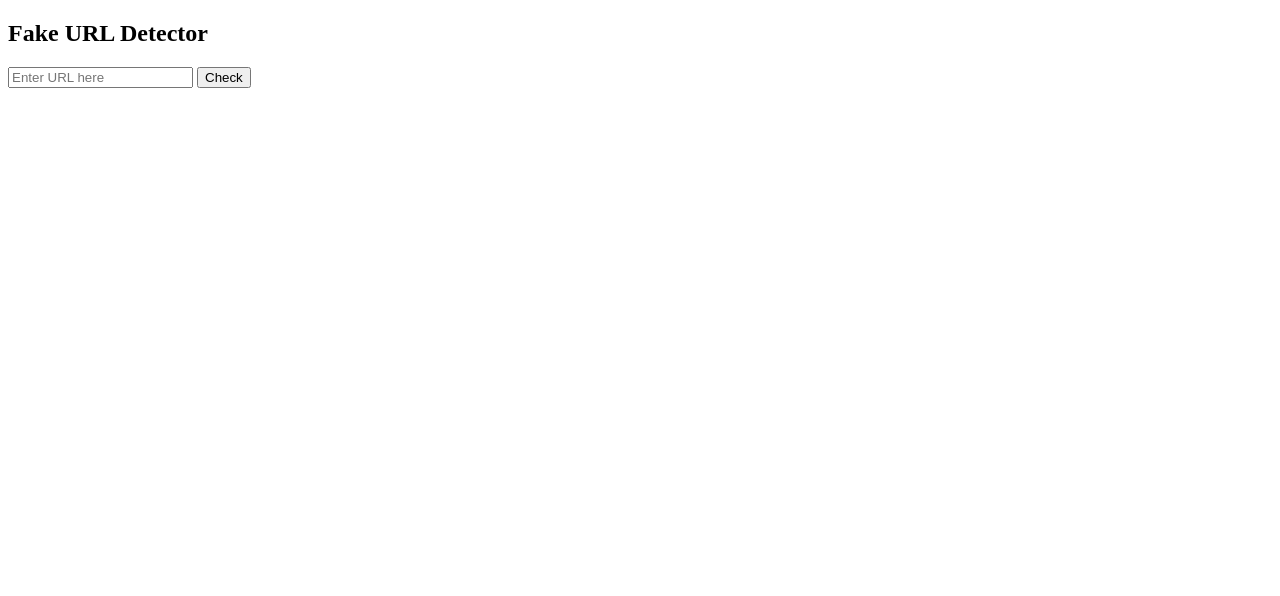
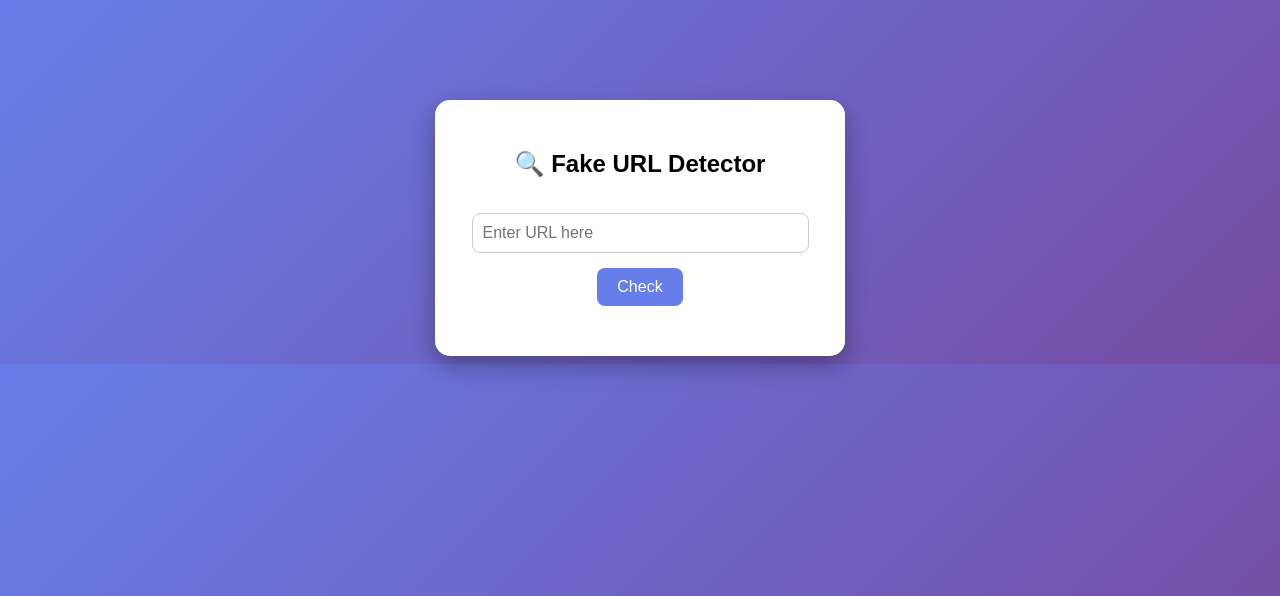
Before and after one commit to logasri-crypto/fake-url-detector, a Flask app: page / in a window 1280 px wide. Shown: the top 596 px of the page. Run offline with Flask 3, Linux system fonts and the light colour scheme.

Commit message:
Update index.html

```diff
--- a/templates/index.html
+++ b/templates/index.html
@@ -2,15 +2,68 @@
 <html>
 <head>
     <title>Fake URL Detector</title>
+
+    <style>
+        body {
+            font-family: Arial;
+            background: linear-gradient(135deg, #667eea, #764ba2);
+            text-align: center;
+            color: white;
+            margin-top: 100px;
+        }
+
+        .box {
+            background: white;
+            color: black;
+            padding: 30px;
+            border-radius: 15px;
+            width: 350px;
+            margin: auto;
+            box-shadow: 0px 10px 25px rgba(0,0,0,0.3);
+        }
+
+        input {
+            width: 90%;
+            padding: 10px;
+            margin-top: 15px;
+            border-radius: 8px;
+            border: 1px solid #ccc;
+            font-size: 16px;
+        }
+
+        button {
+            margin-top: 15px;
+            padding: 10px 20px;
+            border: none;
+            border-radius: 8px;
+            background: #667eea;
+            color: white;
+            font-size: 16px;
+            cursor: pointer;
+        }
+
+        button:hover {
+            background: #5a67d8;
+        }
+
+        #result {
+            margin-top: 20px;
+            font-weight: bold;
+        }
+    </style>
 </head>
+
 <body>
 
-    <h2>Fake URL Detector</h2>
+    <div class="box">
+        <h2>🔍 Fake URL Detector</h2>
 
-    <input type="text" id="urlInput" placeholder="Enter URL here">
-    <button onclick="checkURL()">Check</button>
+        <input type="text" id="urlInput" placeholder="Enter URL here">
+        <br>
+        <button onclick="checkURL()">Check</button>
 
-    <p id="result"></p>
+        <p id="result"></p>
+    </div>
 
     <script>
         async function checkURL() {
```
